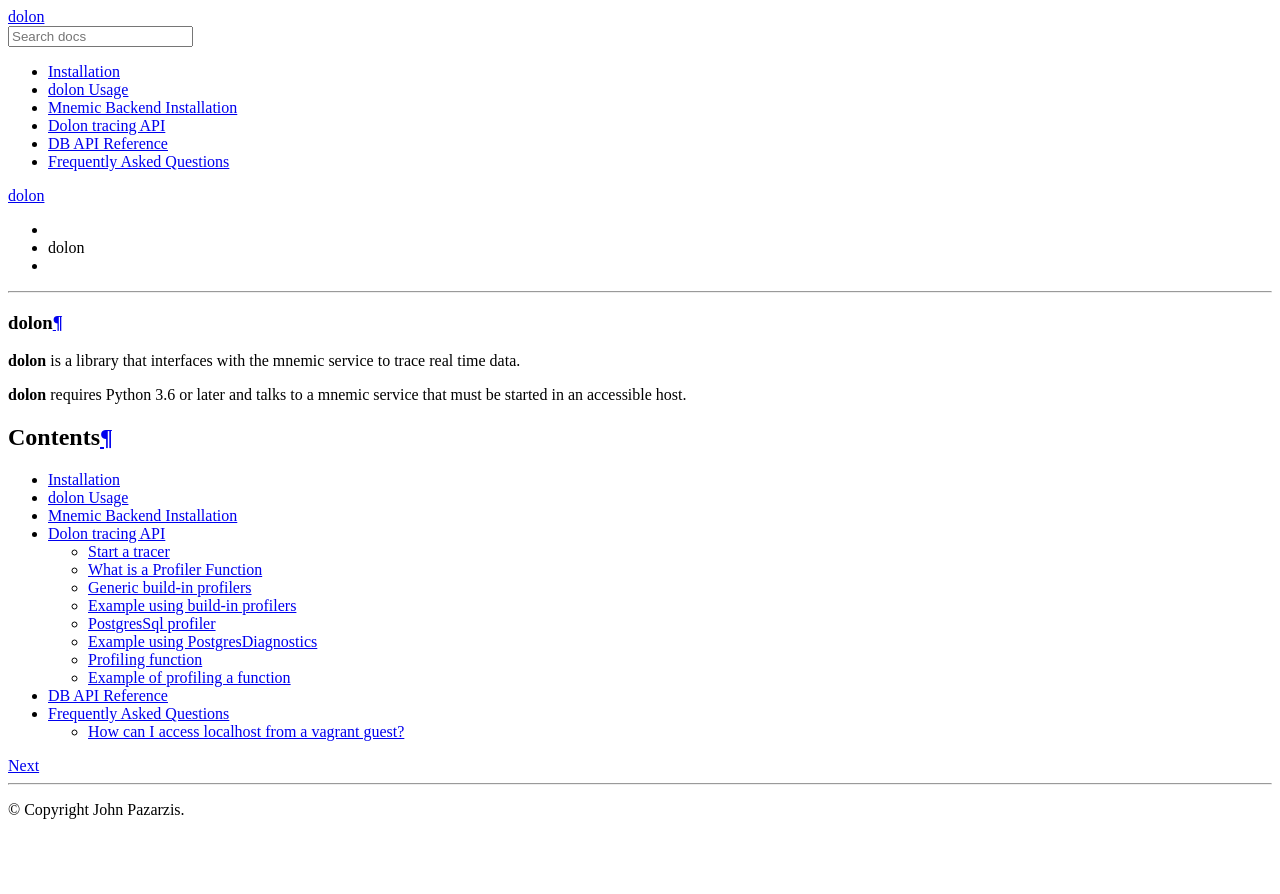
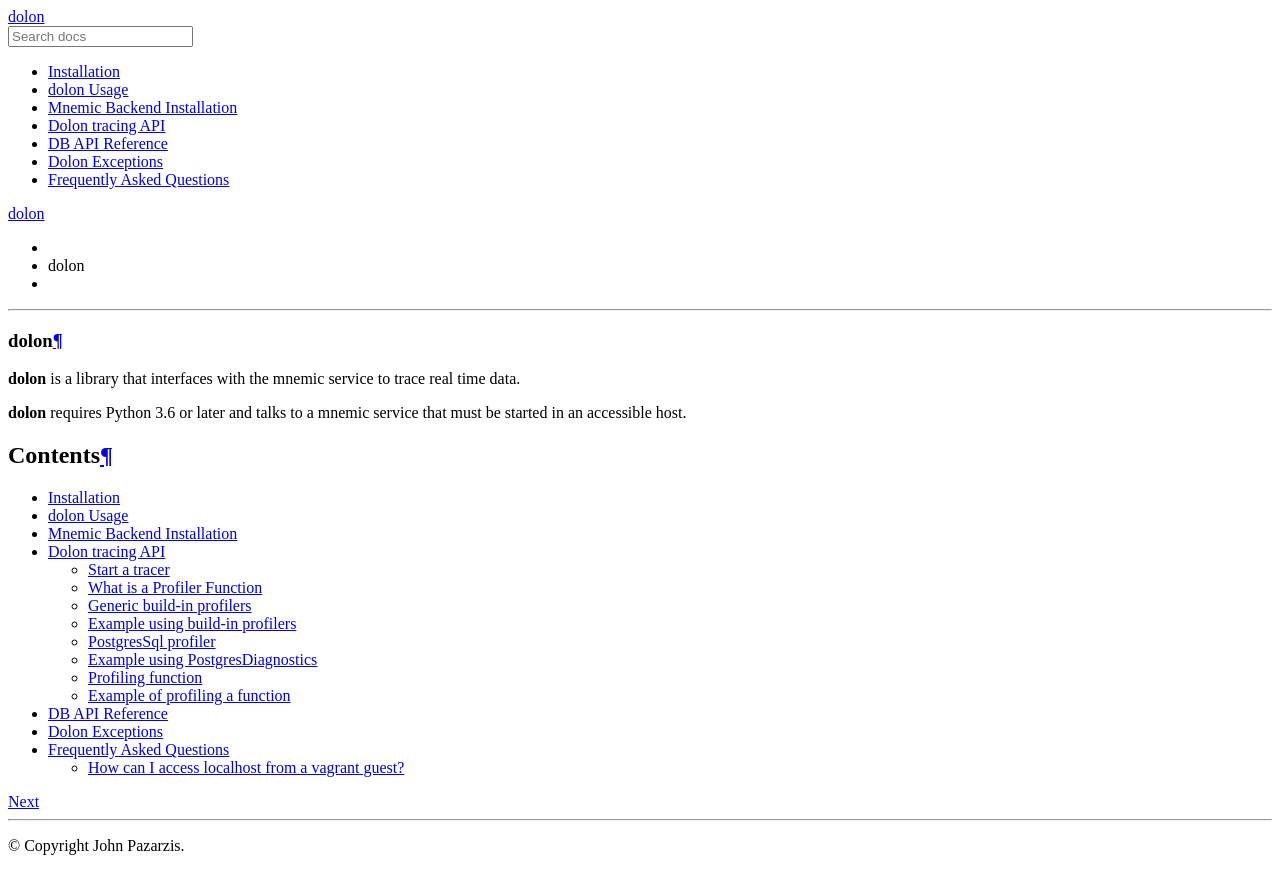
Before and after one commit to codingismycraft/mnemic, a Sphinx documentation site: the page built from doc/source/index.rst, in a window 1280 px wide. Shown: the top 894 px of the page. Built offline with Sphinx 7.4.7 and the Read the Docs theme 2.0.0, drawn with Linux system fonts in a browser that asks for light colours.

Commit message:
Adds exceptions to documentation.

```diff
--- /dev/null
+++ b/doc/source/exceptions.rst
@@ -0,0 +1,6 @@
+================
+Dolon Exceptions
+================
+
+.. automodule:: dolon.exceptions
+  :members:
--- a/doc/source/index.rst
+++ b/doc/source/index.rst
@@ -19,4 +19,5 @@ Contents
    backend
    api_tracing_index
    api_db_utils_index
+   exceptions
    faq
```
